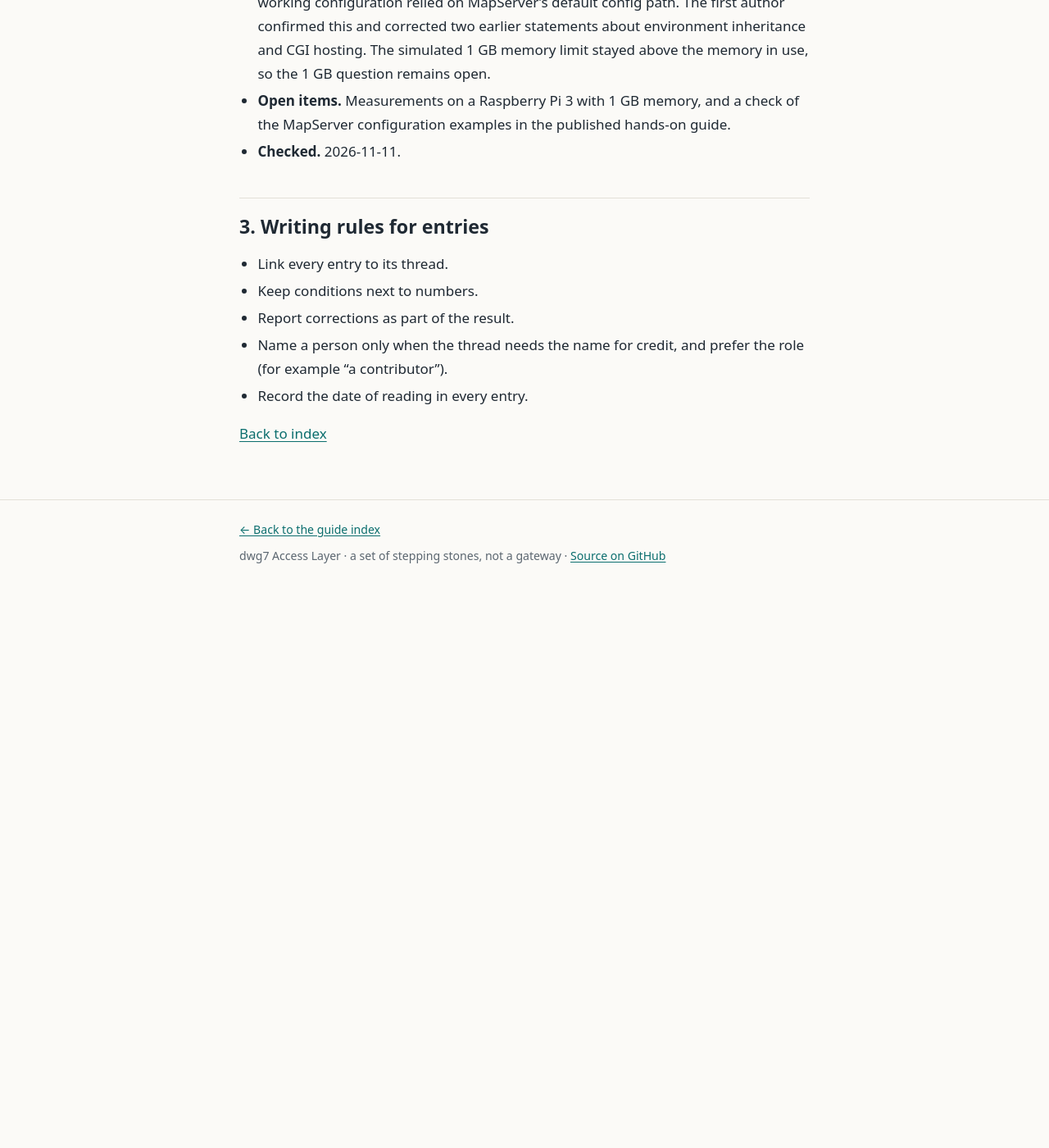
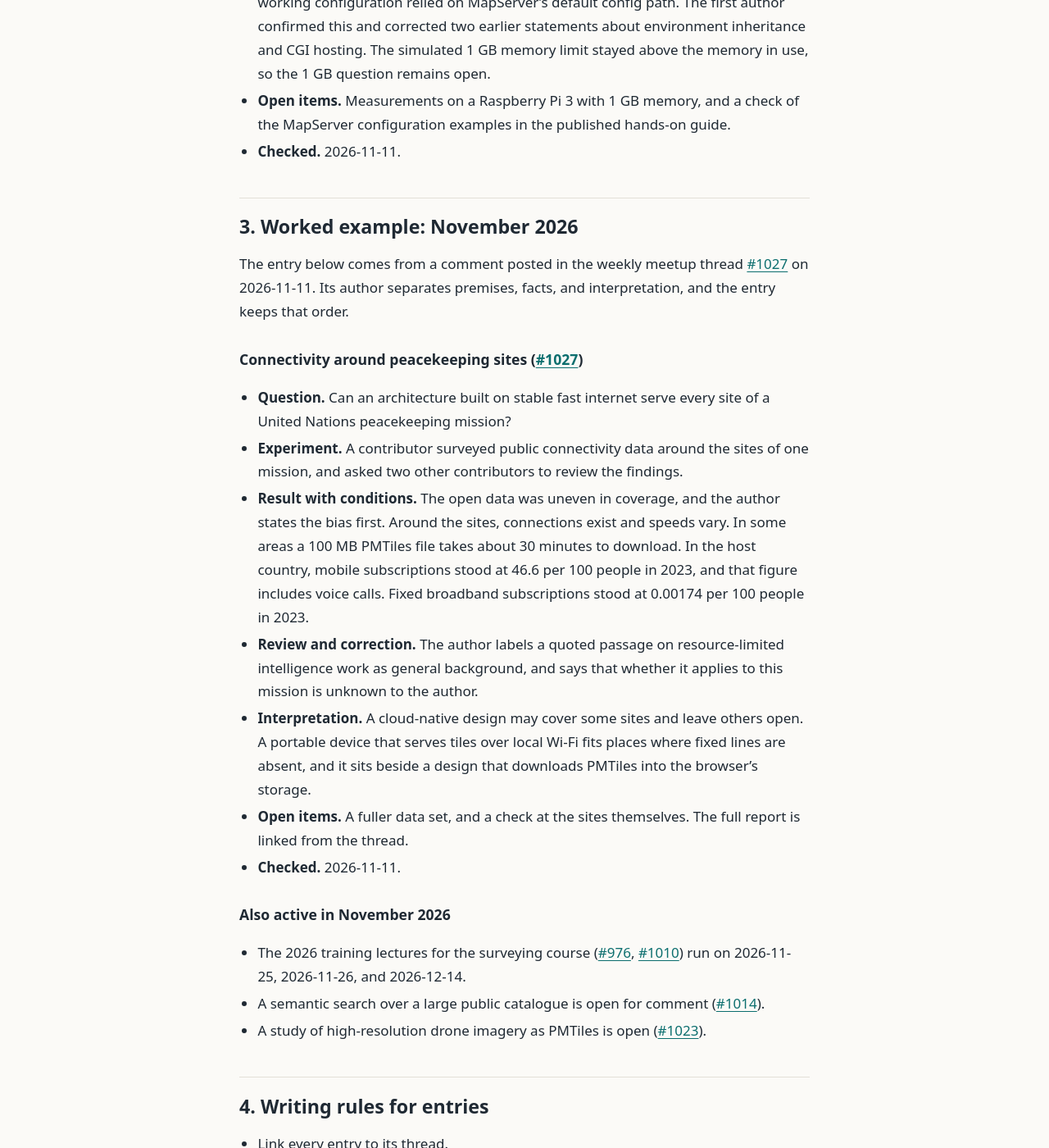
Before and after one commit to dwg7/guide, a Jekyll site: the page built from docs/monthly-snapshot.md, in a window 1280 px wide and 1400 px high, scrolled down 1541 px. Shown: the whole window at 82% size. Built offline with Jekyll 4.4.1, drawn with Linux system fonts in a browser that asks for light colours; before the commit the page ends 2254 px from its top, so only the background shows below that.

Commit message:
Qiita elevation/handover notes in miso; add November 2026 worked example to monthly snapshot
Co-Authored-By: Claude Sonnet 5.5 <noreply@anthropic.com>
Claude-Session: https://claude.ai/code/session_01SYTTDVn5h7avdPb4MGvQEv

```diff
--- a/docs/monthly-snapshot.md
+++ b/docs/monthly-snapshot.md
@@ -36,7 +36,28 @@ Use one entry per thread. Replace each bracketed text with content from the publ
 - **Open items.** Measurements on a Raspberry Pi 3 with 1 GB memory, and a check of the MapServer configuration examples in the published hands-on guide.
 - **Checked.** 2026-11-11.
 
-## 3. Writing rules for entries
+## 3. Worked example: November 2026
+
+The entry below comes from a comment posted in the weekly meetup thread [#1027](https://github.com/UNopenGIS/7/issues/1027) on 2026-11-11. Its author separates premises, facts, and interpretation, and the entry keeps that order.
+
+### Connectivity around peacekeeping sites ([#1027](https://github.com/UNopenGIS/7/issues/1027))
+
+- **Question.** Can an architecture built on stable fast internet serve every site of a United Nations peacekeeping mission?
+- **Experiment.** A contributor surveyed public connectivity data around the sites of one mission, and asked two other contributors to review the findings.
+- **Result with conditions.** The open data was uneven in coverage, and the author states the bias first. Around the sites, connections exist and speeds vary. In some areas a 100 MB PMTiles file takes about 30 minutes to download. In the host country, mobile subscriptions stood at 46.6 per 100 people in 2023, and that figure includes voice calls. Fixed broadband subscriptions stood at 0.00174 per 100 people in 2023.
+- **Review and correction.** The author labels a quoted passage on resource-limited intelligence work as general background, and says that whether it applies to this mission is unknown to the author.
+- **Interpretation.** A cloud-native design may cover some sites and leave others open. A portable device that serves tiles over local Wi-Fi fits places where fixed lines are absent, and it sits beside a design that downloads PMTiles into the browser's storage.
+- **Open items.** A fuller data set, and a check at the sites themselves. The full report is linked from the thread.
+- **Checked.** 2026-11-11.
+
+### Also active in November 2026
+
+- The 2026 training lectures for the surveying course ([#976](https://github.com/UNopenGIS/7/issues/976), [#1010](https://github.com/UNopenGIS/7/issues/1010)) run on 2026-11-25, 2026-11-26, and 2026-12-14.
+- A semantic search over a large public catalogue is open for comment ([#1014](https://github.com/UNopenGIS/7/issues/1014)).
+- A study of high-resolution drone imagery as PMTiles is open ([#1023](https://github.com/UNopenGIS/7/issues/1023)).
+
+## 4. Writing rules for entries
+
 
 - Link every entry to its thread.
 - Keep conditions next to numbers.
```
Also changed, not shown: miso/dwg7.md (+11 -1 lines).
